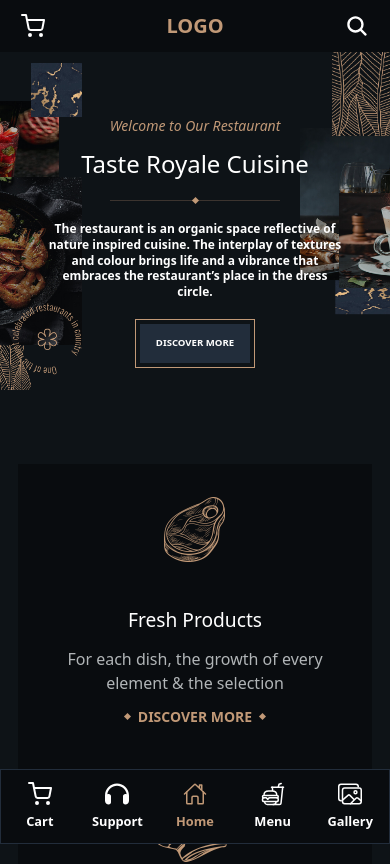
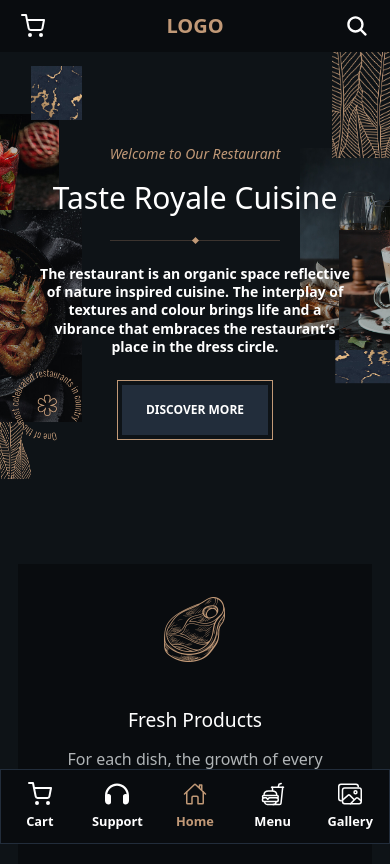
Before and after one commit to PAPAshady/cafe, a React (Vite) app: page / in a window 390 px wide. Shown: the top 864 px of the page. Built offline with nearby package versions, Linux system fonts and the light colour scheme.

Commit message:
fix(Home.jsx): fixed the spacing of the banner elements in diffrent devices (it might need more adjustment)

```diff
--- a/src/pages/Home/Home.jsx
+++ b/src/pages/Home/Home.jsx
@@ -114,18 +114,18 @@ export default function Home() {
   ];
 
   return (
-    <div>
-      <section className="relative flex h-[380px] flex-col items-center justify-center gap-3 overflow-x-hidden px-7 text-center text-white xs:h-[450px] sm:h-[600px] sm:gap-5 md:h-[700px] lg:h-[770px] lg:gap-7 xl:h-[920px]">
+    <div className=''>
+      <section className="relative flex h-[480px] flex-col items-center justify-center gap-4 overflow-x-hidden px-5 text-center text-white xs:h-[450px] sm:gap-5 md:h-[600px] lg:h-[740px] lg:gap-7 xl:h-[820px]">
         <p className="text-sm italic text-primary md:text-lg lg:mb-2 xl:mb-4 xl:text-xl">
           Welcome to Our Restaurant
         </p>
-        <p className="text-2xl xs:text-[2rem] sm:text-[2.5rem] md:text-[3rem] lg:text-[4.2rem] xl:text-[5rem]">
+        <p className="text-3xl xs:text-[2rem] sm:text-[2.5rem] md:text-[3rem] lg:text-[4.2rem] xl:text-[5rem]">
           Taste Royale Cuisine
         </p>
         <span className="my-2 flex h-[1px] w-[170px] items-center justify-center bg-primary/25 sm:w-[200px] md:mb-2 md:mt-6 md:w-[250px] md:bg-primary/50 lg:mb-3 lg:mt-10 lg:w-[320px] xl:mb-4 xl:mt-12 xl:w-[400px]">
           <span className="seperator"></span>
         </span>
-        <p className="mb-2 w-[90%] text-xs font-semibold leading-[1.3] xs:w-full xs:text-sm sm:w-[500px] sm:text-base sm:font-normal md:w-[600px] md:text-lg lg:text-sm xl:w-[760px] xl:text-base">
+        <p className="mb-2 w-[90%] text-sm font-semibold leading-[1.3] xs:w-full xs:text-sm sm:w-[500px] sm:text-base sm:font-normal md:w-[600px] md:text-lg lg:text-sm xl:w-[760px] xl:text-base">
           The restaurant is an organic space reflective of nature inspired
           cuisine. The interplay of textures and colour brings life and a
           vibrance that embraces the restaurant’s place in the dress circle.
@@ -133,7 +133,7 @@ export default function Home() {
 
         <PrimaryBtn
           title="DISCOVER MORE"
-          titleClassName="sm:py-4 sm:px-6 sm:text-[.75rem] md:px-[32px] md:py-4 md:text-sm xl:px-[32px] xl:py-5 xl:text-sm"
+          size='sm'
         />
 
         <img
```
